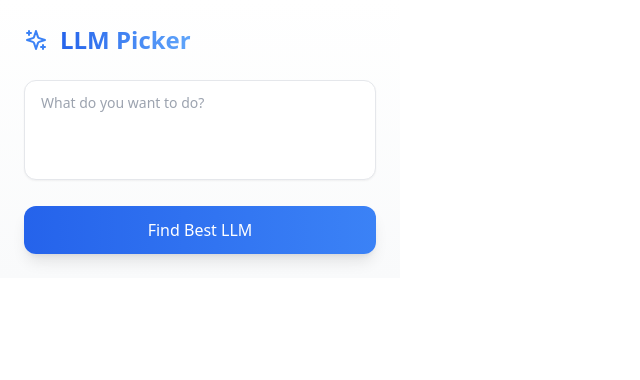
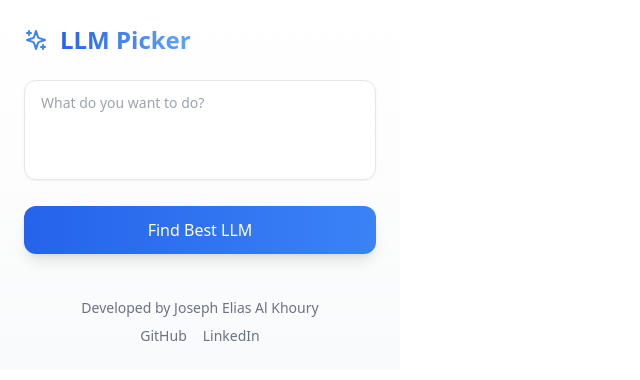
Before and after one commit to Joseph-elias/Llm-Picker-Extension, a React (Vite) app in the folder frontend/: page / in a window 1280 px wide. Shown: the top 380 px of the page, without its empty margins (0-640 px from the left). Built offline with nearby package versions, Linux system fonts and the light colour scheme.

Commit message:
first version of my chrome extension - added my linkedin link

```diff
--- a/frontend/src/App.tsx
+++ b/frontend/src/App.tsx
@@ -4,6 +4,7 @@ import Header from './components/Header';
 import QueryInput from './components/QueryInput';
 import ActionButton from './components/ActionButton';
 import ResultArea from './components/ResultArea';
+import Footer from './components/Footer';
 import { useLLMPicker } from './hooks/useLLMPicker';
 
 function App() {
@@ -30,6 +31,9 @@ function App() {
         Find Best LLM
       </ActionButton>
       <ResultArea result={result} />
+
+      {/* Add the footer here inside the popup */}
+      <Footer />
     </PopupContainer>
   );
 }
--- /dev/null
+++ b/frontend/src/components/Footer.tsx
@@ -0,0 +1,19 @@
+import React from "react";
+
+const Footer = () => {
+  return (
+    <footer className="mt-6 text-sm text-center text-gray-500">
+      <p className="mb-2">Developed by Joseph Elias Al Khoury</p>
+      <div className="flex justify-center gap-4">
+        <a href="https://github.com/joseph-elias" target="_blank" rel="noopener noreferrer" className="hover:text-black">
+          GitHub
+        </a>
+        <a href="https://www.linkedin.com/in/joseph-elias-al-khoury-0a54a8239/" target="_blank" rel="noopener noreferrer" className="hover:text-black">
+          LinkedIn
+        </a>
+      </div>
+    </footer>
+  );
+};
+
+export default Footer;
```
Also changed, not shown: 1 other file (tests, documents, lock files or other folders).
